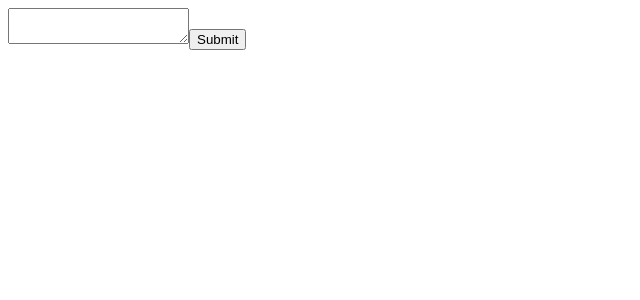
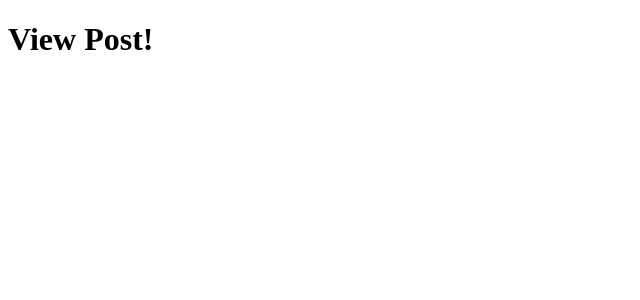
Before and after one commit to Noah2610/codecool-live-coding-pastebin, a React (Vite) app in the folder client/: page /p/1 in a window 1280 px wide. Shown: the top 300 px of the page, without its empty margins (0-640 px from the left). Built offline with nearby package versions, Linux system fonts and the light colour scheme.

Commit message:
client: Setup react-router, setup ViewPost page component

```diff
--- a/client/package.json
+++ b/client/package.json
@@ -10,7 +10,8 @@
     },
     "dependencies": {
         "react": "^18.2.0",
-        "react-dom": "^18.2.0"
+        "react-dom": "^18.2.0",
+        "react-router-dom": "^6.9.0"
     },
     "devDependencies": {
         "@types/react": "^18.0.27",
--- a/client/src/components/App.jsx
+++ b/client/src/components/App.jsx
@@ -1,7 +1,14 @@
 import NewPost from "./NewPost";
+import ViewPost from "./ViewPost";
+import { Routes, Route } from "react-router-dom";
 
 function App() {
-    return <NewPost />;
+    return (
+        <Routes>
+            <Route path="/" element={<NewPost />} />
+            <Route path="/p/:postId" Component={ViewPost} />
+        </Routes>
+    );
 }
 
 export default App;
--- /dev/null
+++ b/client/src/components/ViewPost.jsx
@@ -0,0 +1,9 @@
+import { useParams } from "react-router-dom";
+
+export default function ViewPost() {
+    const params = useParams();
+
+    console.log(params);
+
+    return <h1>View Post!</h1>;
+}
--- a/client/src/main.jsx
+++ b/client/src/main.jsx
@@ -1,9 +1,12 @@
 import React from "react";
 import ReactDOM from "react-dom/client";
 import App from "./components/App";
+import { BrowserRouter } from "react-router-dom";
 
 ReactDOM.createRoot(document.getElementById("root")).render(
     <React.StrictMode>
-        <App />
+        <BrowserRouter>
+            <App />
+        </BrowserRouter>
     </React.StrictMode>,
 );
```
Also changed, not shown: 1 other file (tests, documents, lock files or other folders).
